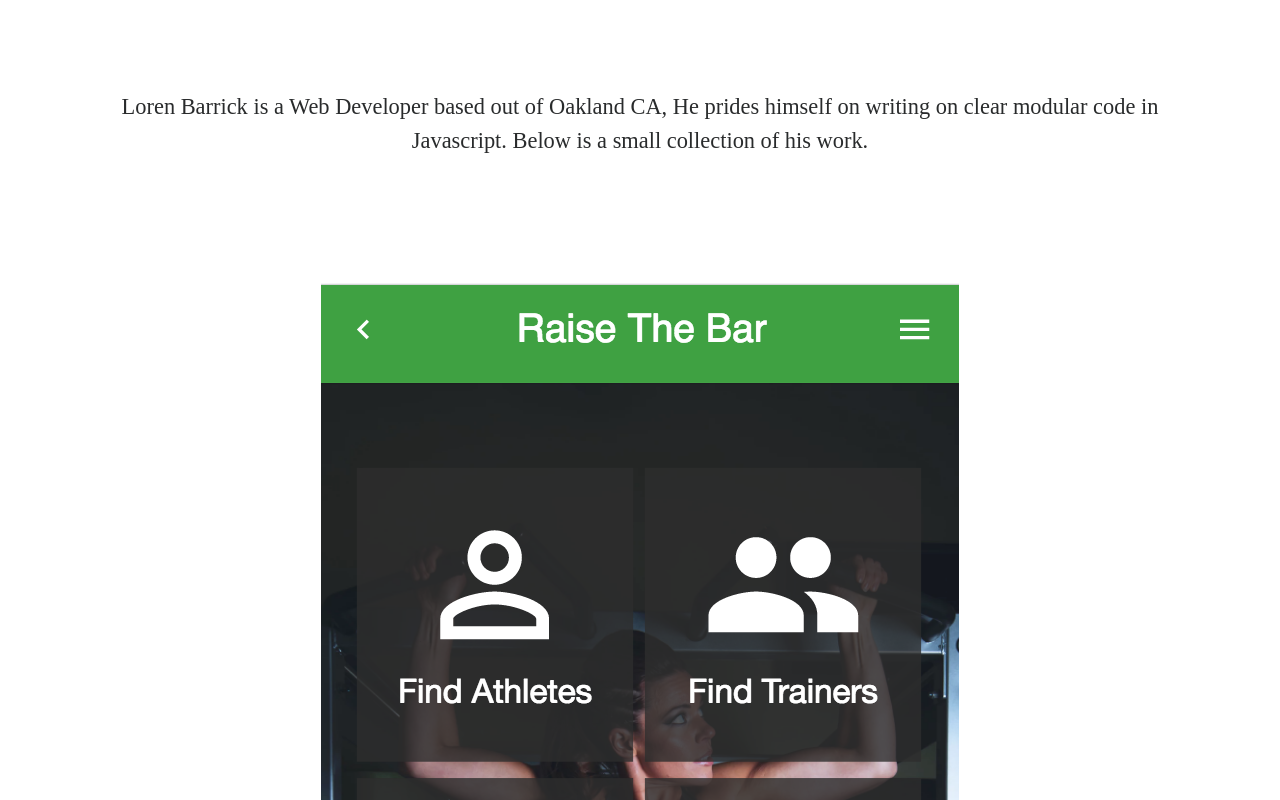
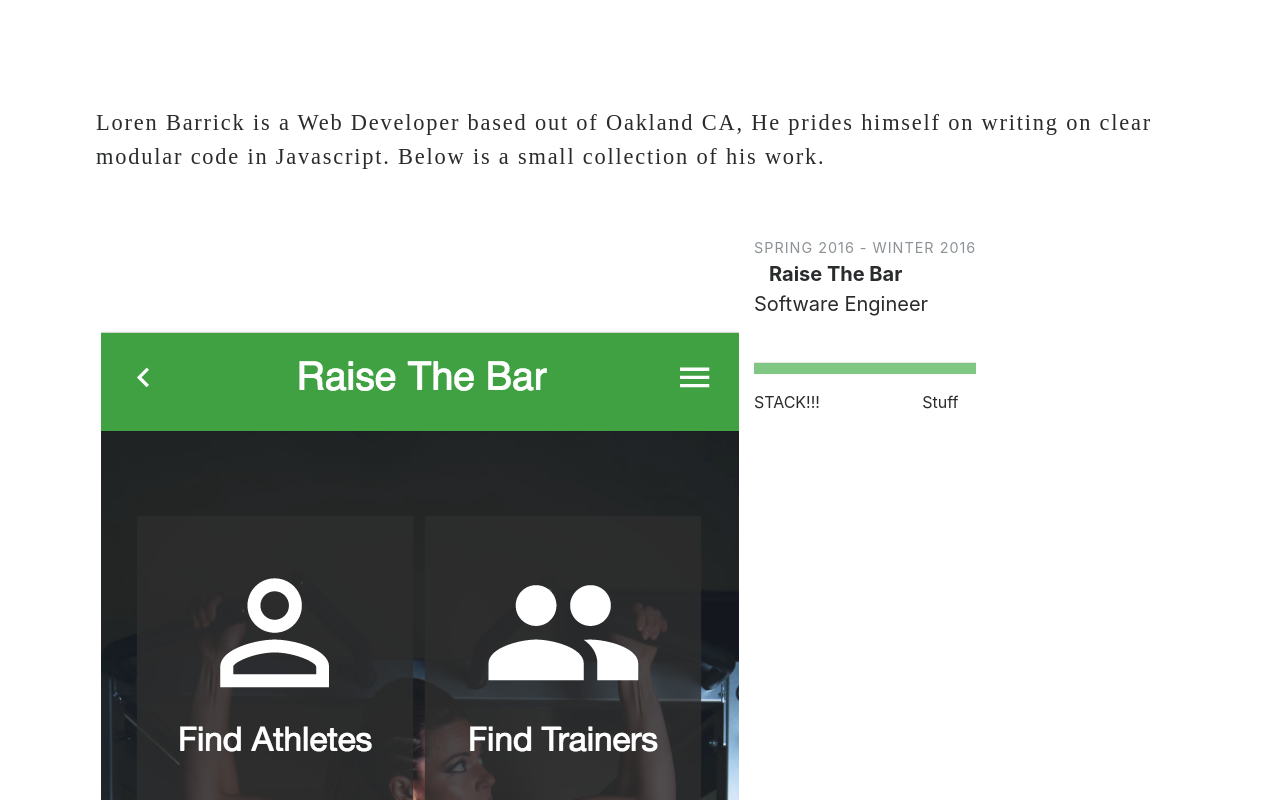
Before and after one commit to Visylvius/portfolio-site, a plain HTML site: page index.html in a window 1280 px wide. Shown: the top 800 px of the page. Drawn offline with nearby package versions, Linux system fonts and the light colour scheme.

Commit message:
change styles to be more dynamic

```diff
--- a/index.html
+++ b/index.html
@@ -6,35 +6,63 @@
     <link rel="stylesheet" href="https://maxcdn.bootstrapcdn.com/bootstrap/4.0.0-alpha.6/css/bootstrap.min.css">
     <link rel="stylesheet" href="styles.css">
     <link href="https://fonts.googleapis.com/css?family=PT+Serif" rel="stylesheet">
+    <meta name="viewport" content="width=device-width, initial-scale=1">
   </head>
   <body>
     <div class='container'>
+      <div class="portfolio-intro-p">
         <div class='row'>
-        <div class='col-12'>
+          <div class='col-sm-12 col-md-12'>
             <p class='header-p'>
               Loren Barrick is a Web Developer based out of Oakland CA, He prides himself on writing on clear modular code in Javascript. Below is a small collection of his work.
             </p>
           </div>
-        <div class='col-12'>
+        </div>
+      </div>
+        <div class="portfolio-pieces-info">
+          <div class='row'>
+            <div class="portfolio-image-center">
+              <div class='col-sm-12 col-md-12'>
                 <div class='portfolio-menu'>
                   <div class='portfolio-center'>
-              <!-- <div class='rtb-image'></div> -->
                     <img class='portfolio-image' src='img/raise-the-bar.png'/>
                   </div>
                 </div>
               </div>
             </div>
+            <div class='portfolio-piece-info'>
+              <div class='portfolio-dates'>
                 <div class='row'>
-        <div class='col-12'>
-          <div class='portfolio-dates'>
+                  <div class='col-sm-12 col-md-12'>
                     Spring 2016 - Winter 2016
                   </div>
                 </div>
               </div>
-      <div class='row'>
-        <div class='col-12'>
+              <div class='col-sm-12 col-md-12'>
                 <div class='portfolio-title'>
                   Raise The Bar
+                </div>
+              </div>
+              <div class='row'>
+                <div class='col-sm-12 col-md-12'>
+                  <div class='portfolio-position'>
+                    Software Engineer
+                  </div>
+                  <hr class='portfolio-hr'/>
+                </div>
+              </div>
+              <div class="row">
+                <div class="col-sm-8">
+                  <p class='portfolio-piece-description'>
+                    STACK!!!
+                  </p>
+                </div>
+                <div class="col-sm-4">
+                  <p class='portfolio-collab'>
+                    Stuff
+                  </p>
+                </div>
+              </div>
             </div>
           </div>
       </div>
--- a/styles.css
+++ b/styles.css
@@ -1,9 +1,27 @@
 
 .header-p {
-  text-align: center;
+  letter-spacing: .08em;
   font-family: 'PT Serfif', serif;
   font-size: 1.4em;
   margin-top: 90px;
+}
+
+.portfolio-intro-p {
+  padding: 1em 1% 2em;
+  position: relative;
+  max-width: 1400px;
+  margin: 0 auto;
+}
+
+.portfolio-pieces-info {
+  position: relative;
+  margin: 0 auto;
+  max-width: 1800px;
+  padding: 0em 1rem 1em;
+}
+
+.portfolio-piece-info {
+  padding-top: 1em;
 }
 
 .portfolio-menu {
@@ -17,6 +35,11 @@
   display: table-cell;
   text-align: center;
   vertical-align: middle;
+  margin-bottom: 2em;
+}
+
+.portfolio-image-center {
+  margin-bottom: 2em;
 }
 
 .portfolio-dates {
@@ -24,40 +47,67 @@
   letter-spacing: 1px;
   color: #8d9296;
   font-size: 0.9em;
-  margin-top: 120px;
 }
 
 .portfolio-title {
-  margin-top: 20px;
   font-weight: 700;
   font-size: 20px
 }
 
+.portfolio-position {
+  font-size: 20px;
+}
+
+.portfolio-hr {
+  margin-top: 43px;
+  border: 0;
+  border-bottom: 11px solid #81C784;
+  border-top: 1px solid rgba(0,0,0,.1);
+}
+
 @media screen and (max-device-width: 480px) and (min-device-width: 320px) {
   .header-p {
-    font-size: 3.2em;
+    font-size: 1.4em;
+    margin-left: 21px;
   }
   .portfolio-menu {
     display: table;
     width: 100%;
-    margin-top: 120px;
+    margin-top: 70px;
     height: 281.63px;
   }
   .portfolio-center {
     display: table-cell;
     text-align: center;
     vertical-align: middle;
+    margin-bottom: 2em;
   }
   .portfolio-dates {
     text-transform: uppercase;
     letter-spacing: 1px;
     color: #8d9296;
-    font-size: 1.6em;
-    margin-top: 200px;
+    font-size: .6em;
   }
   .portfolio-title {
-    font-size: 1.8em;
+    font-size: 1.5em;
     font-weight: 700;
+  }
+  .portfolio-position {
+    font-size: 1.5em;
+  }
+  .portfolio-hr {
+    margin-top: 43px;
+    border: 0;
+    border-bottom: 11px solid #81C784;
+    border-top: 1px solid rgba(0,0,0,.1);
+  }
+  .portfolio-image {
+    width: 100%;
+  }
+  .portfolio-piece-description {
+    font-size: 44px;
+  }
+  .portfolio-collab {
     font-size: 44px;
   }
 }
```
Lines whose indentation alone changed are shown as unchanged.
